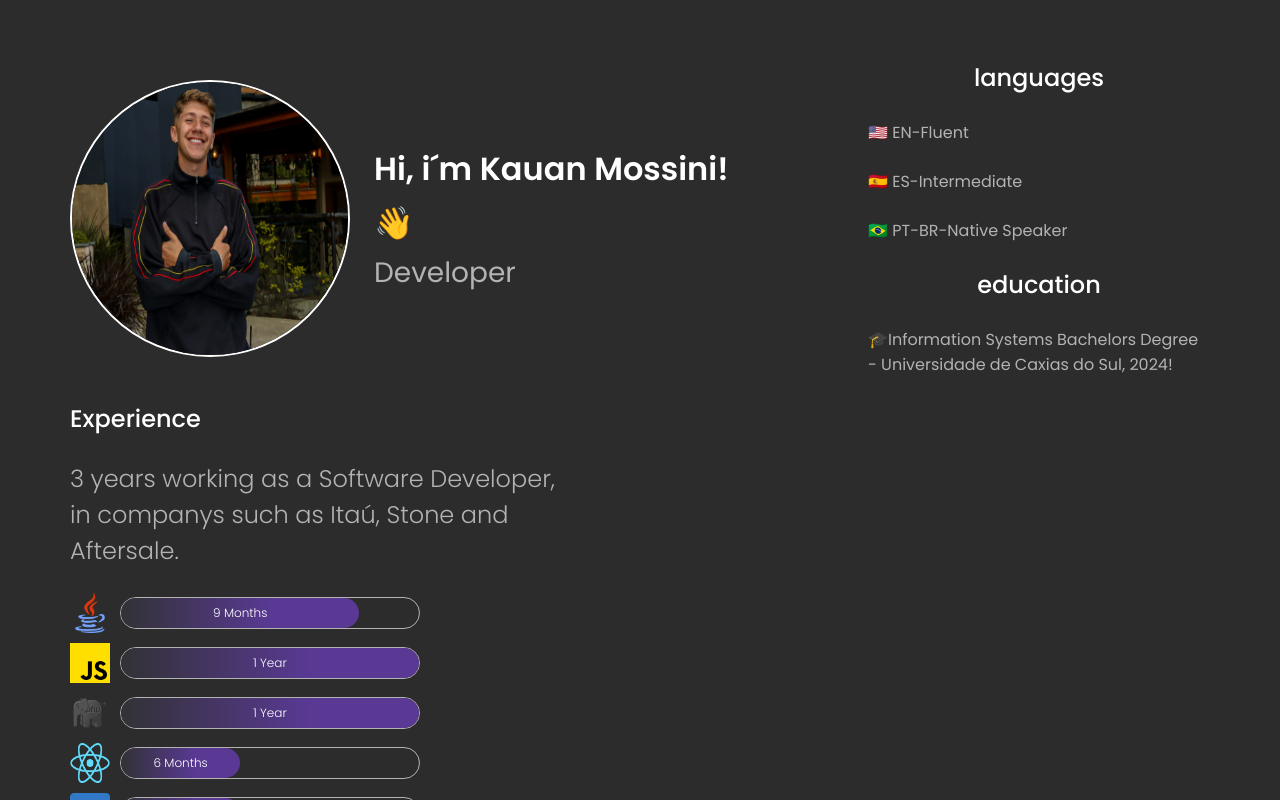
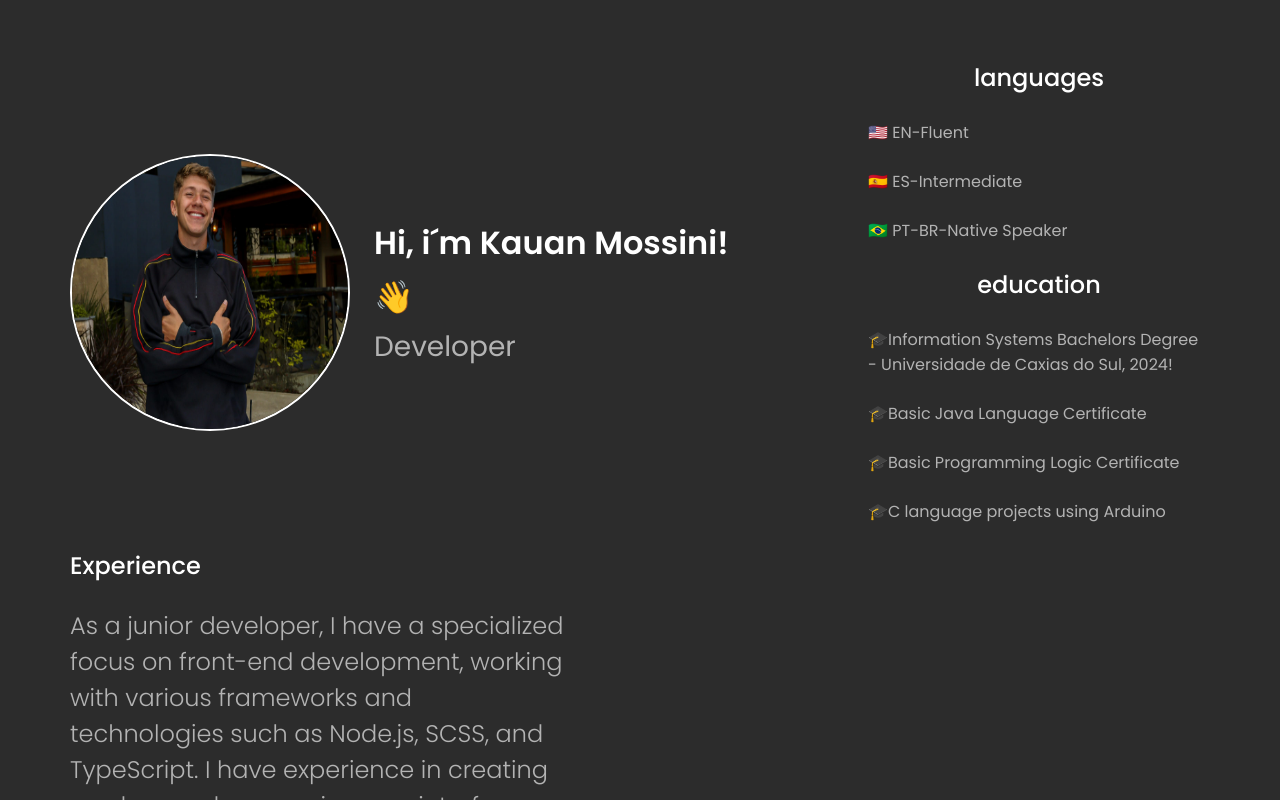
Before and after one commit to Mossinii/my-portifolio, a Next.js app: page / in a window 1280 px wide. Built offline with nearby package versions, Linux system fonts and the light colour scheme.

Commit message:
last commits; end project

```diff
--- a/src/app/components/experience/experience.tsx
+++ b/src/app/components/experience/experience.tsx
@@ -7,7 +7,7 @@ export function Experience() {
   return (
     <div className="experience">
       <SectionTitle text="Experience" />
-      <p>3 years working as a Software Developer, in companys such as Itaú, Stone and Aftersale.</p>
+      <p>As a junior developer, I have a specialized focus on front-end development, working with various frameworks and technologies such as Node.js, SCSS, and TypeScript. I have experience in creating modern and responsive user interfaces using frameworks like React and Angular. Additionally, I am proficient in writing clean and modular code using TypeScript, which enhances the robustness and scalability of projects. I stay updated with industry best practices and have a passion for creating exceptional user experiences. I am excited to apply my front-end knowledge to contribute to challenging projects and create interactive and visually appealing solutions.3 years working as a Software Developer, in companys such as Itaú, Stone and Aftersale.</p>
 
       <div className="experience-time">
 
--- a/src/app/components/information/information.scss
+++ b/src/app/components/information/information.scss
@@ -6,6 +6,13 @@ width: 100%;
 gap: 24px;
 grid-area: info;
 max-width: 500px;
+
+span {
+
+    color: var(--text-secondary);
+
+}
+
 
 .languages-info {
 display: flex;
@@ -16,9 +23,13 @@ width: 100%;
 
 }
 
-span {
+.educational-info {
 
-    color: var(--text-secondary);
-}
+    display: flex;
+    flex-direction: column;
+    gap: 24px;
+    align-items: flex-start;
+    width: 100%;
 
 }
+}
--- a/src/app/components/information/information.tsx
+++ b/src/app/components/information/information.tsx
@@ -14,8 +14,10 @@ return (
 
     <SectionTitle text="education"/>
     <div className="educational-info">
-      <span>🎓</span>
-      <span>Information Systems Bachelors Degree - Universidade de Caxias do Sul, 2024!</span>
+      <span>🎓Information Systems Bachelors Degree - Universidade de Caxias do Sul, 2024!</span>
+      <span>🎓Basic Java Language Certificate</span>
+      <span>🎓Basic Programming Logic Certificate</span>
+      <span>🎓C language projects using Arduino</span>
     </div>
   </div>
 
```
